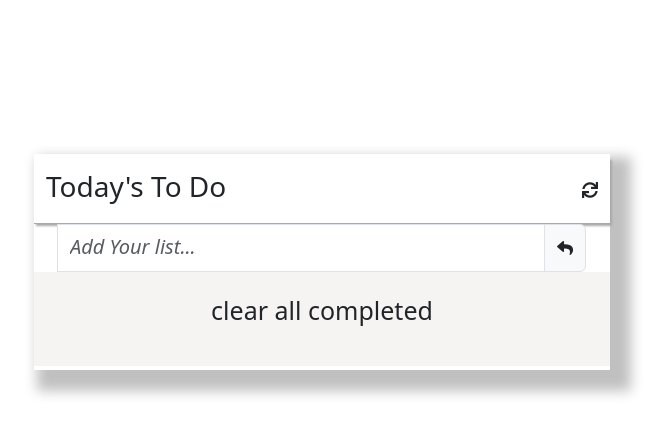
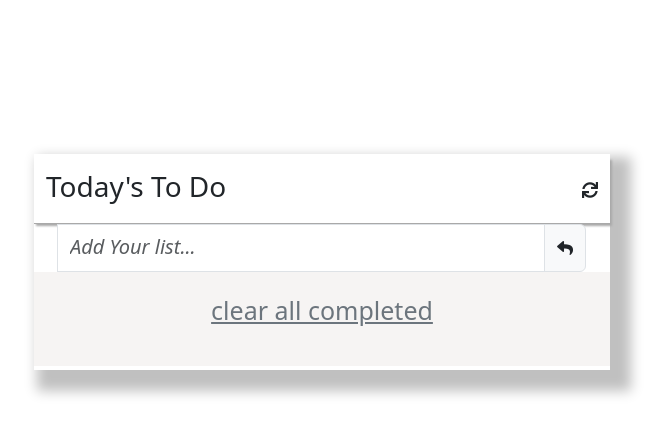
Before and after one commit to ridabensalem/to-do-list, a website built with webpack: page src/index.html in a window 1280 px wide. Shown: the whole page, without its empty margins (318-985 px from the left). Built offline with nearby package versions, Linux system fonts and the light colour scheme.

Commit message:
Update structure of clear all button

```diff
--- a/src/index.html
+++ b/src/index.html
@@ -50,7 +50,7 @@
         <!----------------todo Lists  clear----------------->
         <div class="row">
             <div class="col-12" id="footer">
-                <p> clear all completed</p>
+                <p><a href="#" class="text-secondary" id="clear_all"> clear all completed </a></p>
             </div>
         </div>
     </main>
```
